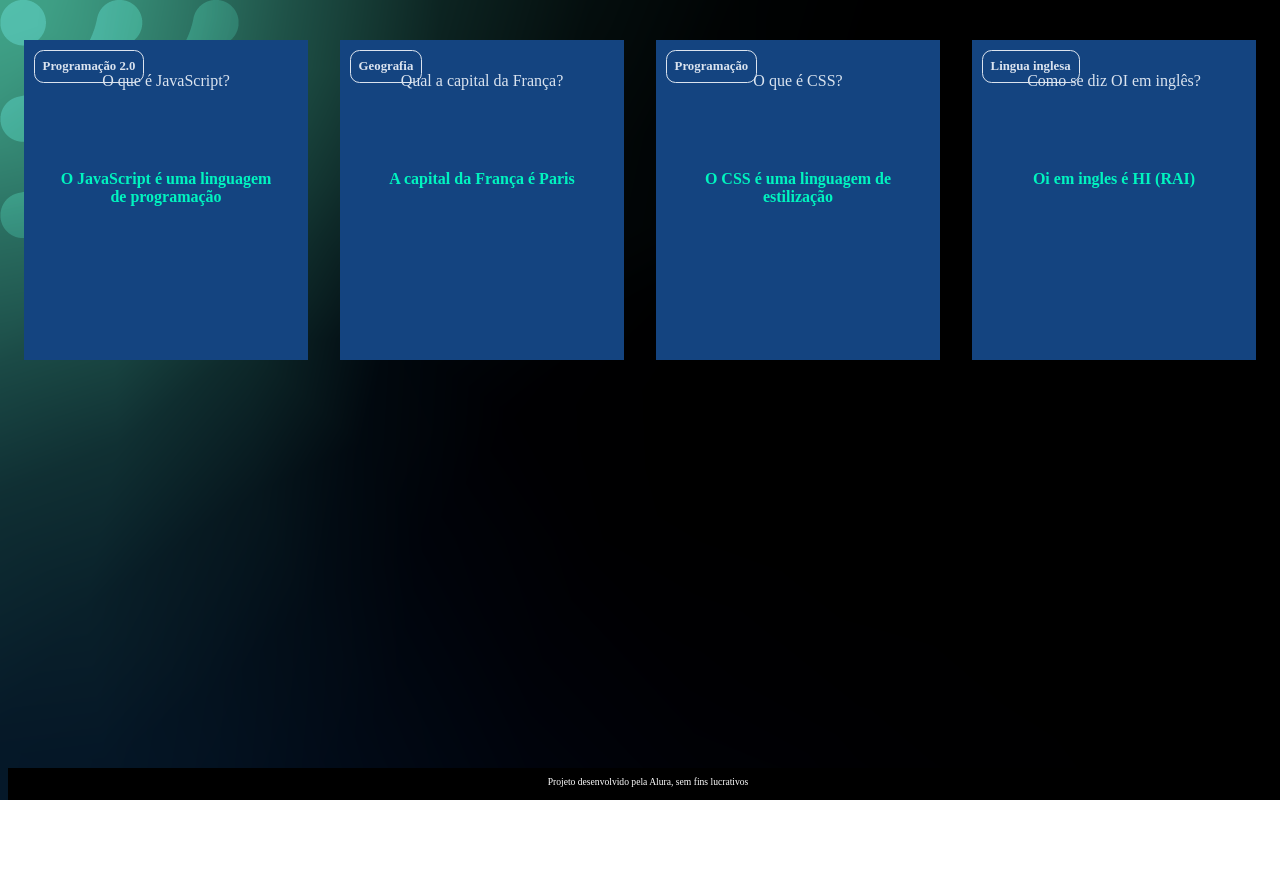
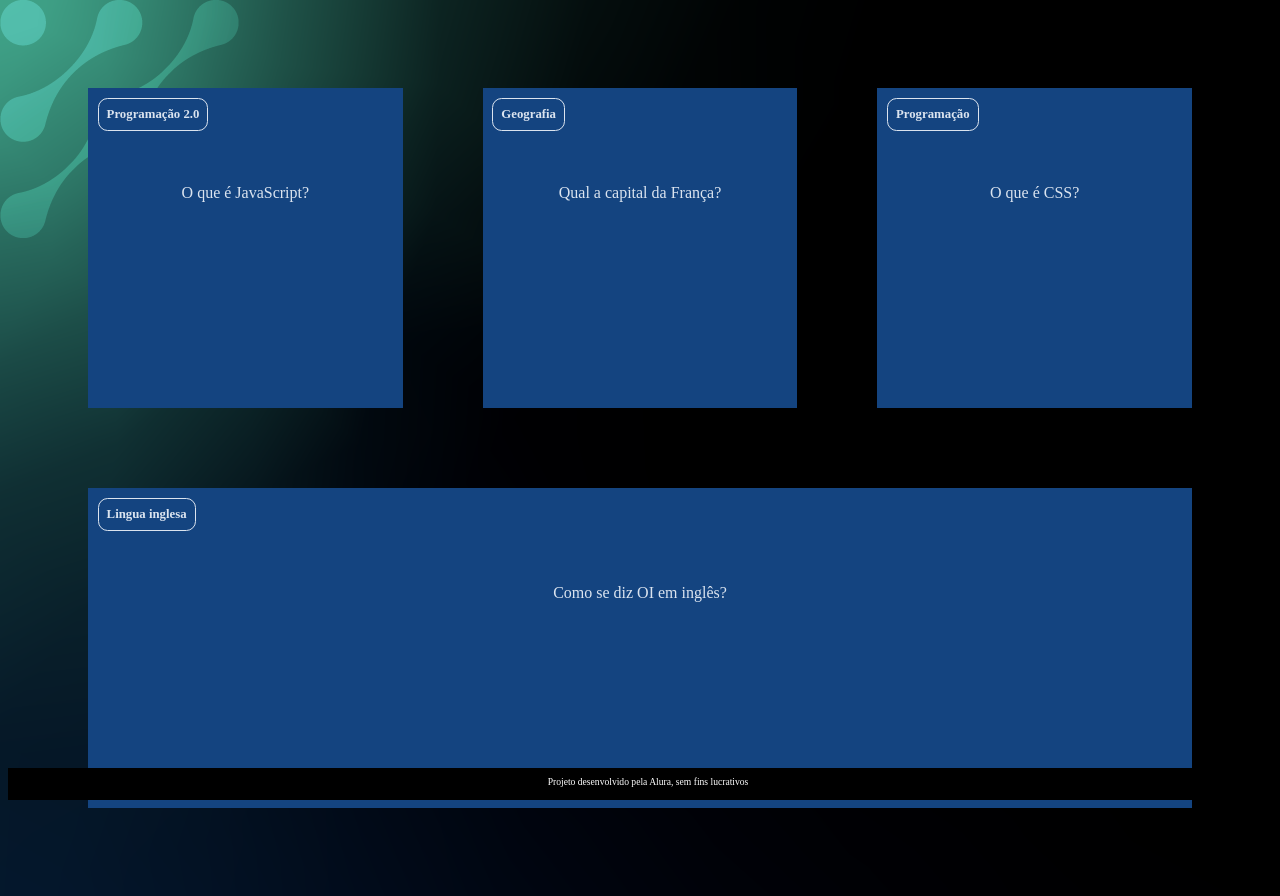
Before and after one commit to IsabelaHYGS/Flashcard, a plain HTML site: page Index.html in a window 1280 px wide. Before the commit the page ends 800 px from the top, so only its background shows below. Drawn offline with Linux system fonts and the light colour scheme.

Commit message:
Update style.css

```diff
--- a/assets/style.css
+++ b/assets/style.css
@@ -11,6 +11,10 @@ body {
 
 #container {
     display: flex;
+     flex-wrap: wrap;
+     justify-content: space-between;
+     padding: 4rem;
+     gap: 3rem;
 }
 
 .cartao {
@@ -20,12 +24,15 @@ body {
     flex-basis: calc(33% - 6rem);
 }
 
+
 .cartao__conteudo {
-    background-color: var(--card-front-color);
-    text-align: center;
-    /* background-color: aquamarine; */
-    height: 100%;
-}
+     background-color: var(--card-front-color);
+     text-align: center;
+     height: 100%;
+     transform-style: preserve-3d;
+     transition: transform 300ms ease-in-out;
+    }
+
 
 .cartao__conteudo h3 {
     color: var(--text-color);
@@ -36,11 +43,13 @@ body {
     margin: 0.6rem;
     border-radius: 0.6rem;
     font-size: 1vw;
+    backface-visibility: hidden;
 }
 
 .cartao__conteudo p {
     margin-top: 1rem;
     padding: 2rem;
+    margin-top: 4rem;
 }
 
 .cartao__conteudo__pergunta p {
@@ -51,6 +60,22 @@ body {
 .cartao__conteudo__resposta p {
     color: var(--card-back-color);
     font-weight: 700;
+}
+
+.cartao:hover .cartao__conteudo {
+    transform: rotateY(180deg);
+}
+
+.cartao__conteudo__pergunta,
+.cartao__conteudo__resposta {
+    backface-visibility: hidden;
+    position: absolute;
+    height: 100%;
+    width: 100%;
+}
+
+.cartao__conteudo__resposta {
+    transform: rotateY(180deg);
 }
 
 footer {
```
